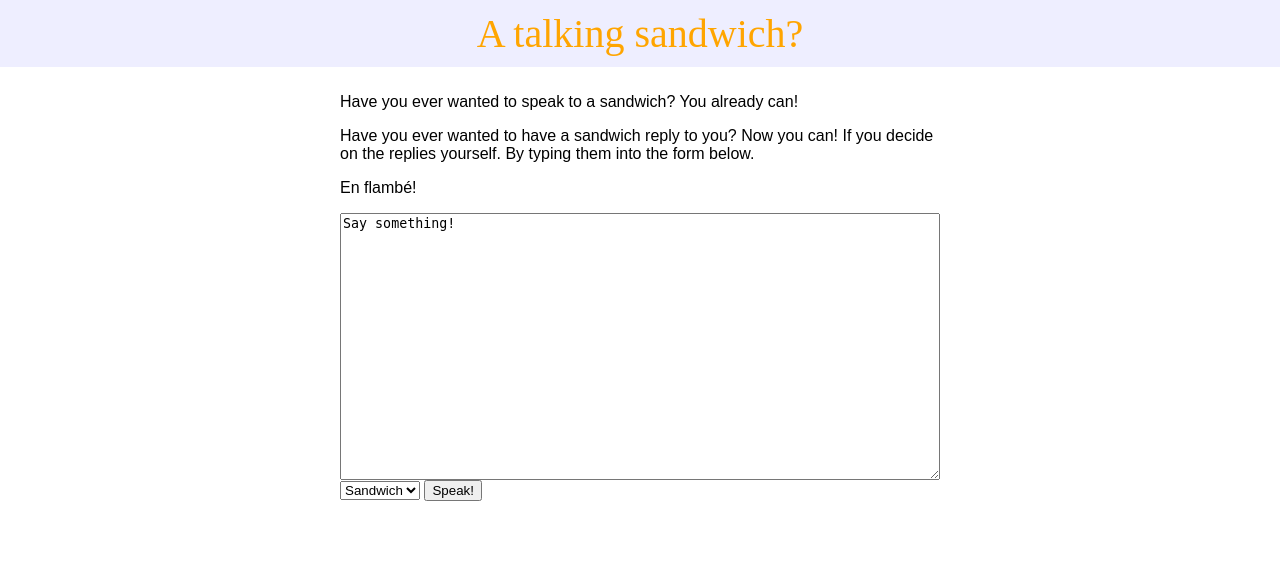
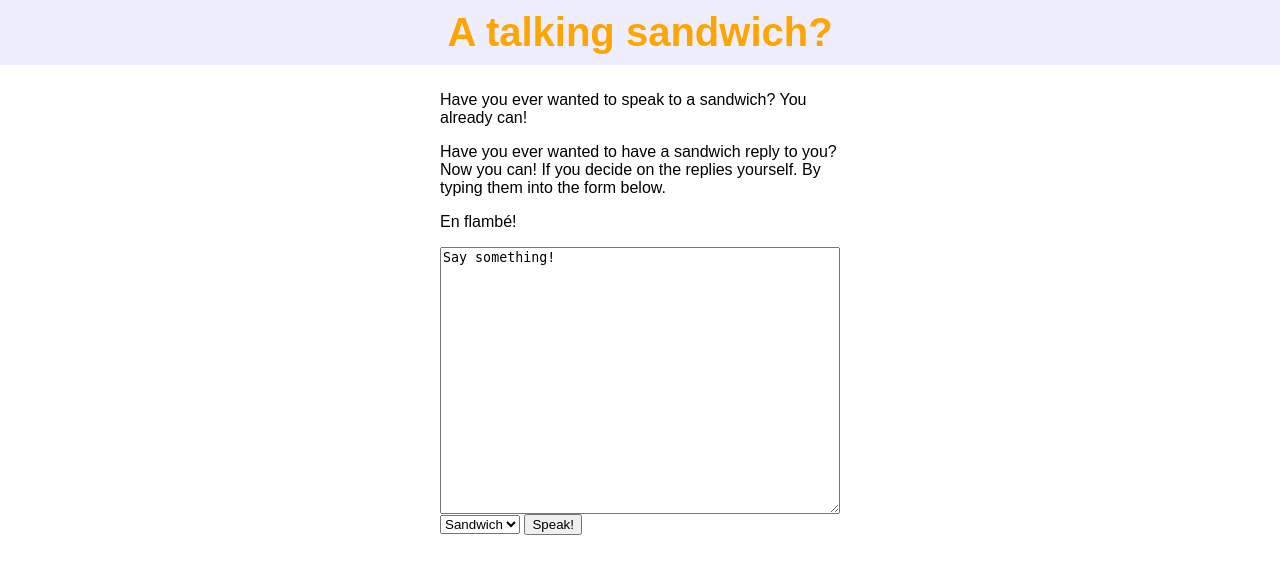
Before and after one commit to En-Flambe/en-flamb-neigh, a Flask app: page / in a window 1280 px wide. Shown: the top 574 px of the page. Run offline with Flask 2, Linux system fonts and the light colour scheme.

Commit message:
more sexy styling

```diff
--- a/static/style.css
+++ b/static/style.css
@@ -6,7 +6,8 @@ body {
 
 #header {
   color: orange;
-  font-family: sans-serif bold;
+  font-family: sans-serif;
+  font-weight: bold;
   font-size: 30pt;
   text-align: center;
   border: 0px;
@@ -18,8 +19,8 @@ body {
 #content {
   margin: auto;
   padding: 10px;
-  max-width: 600px;
-
+  max-width: 400px;
+  width: 100%;
   font-family: sans-serif;
 }
 
```
